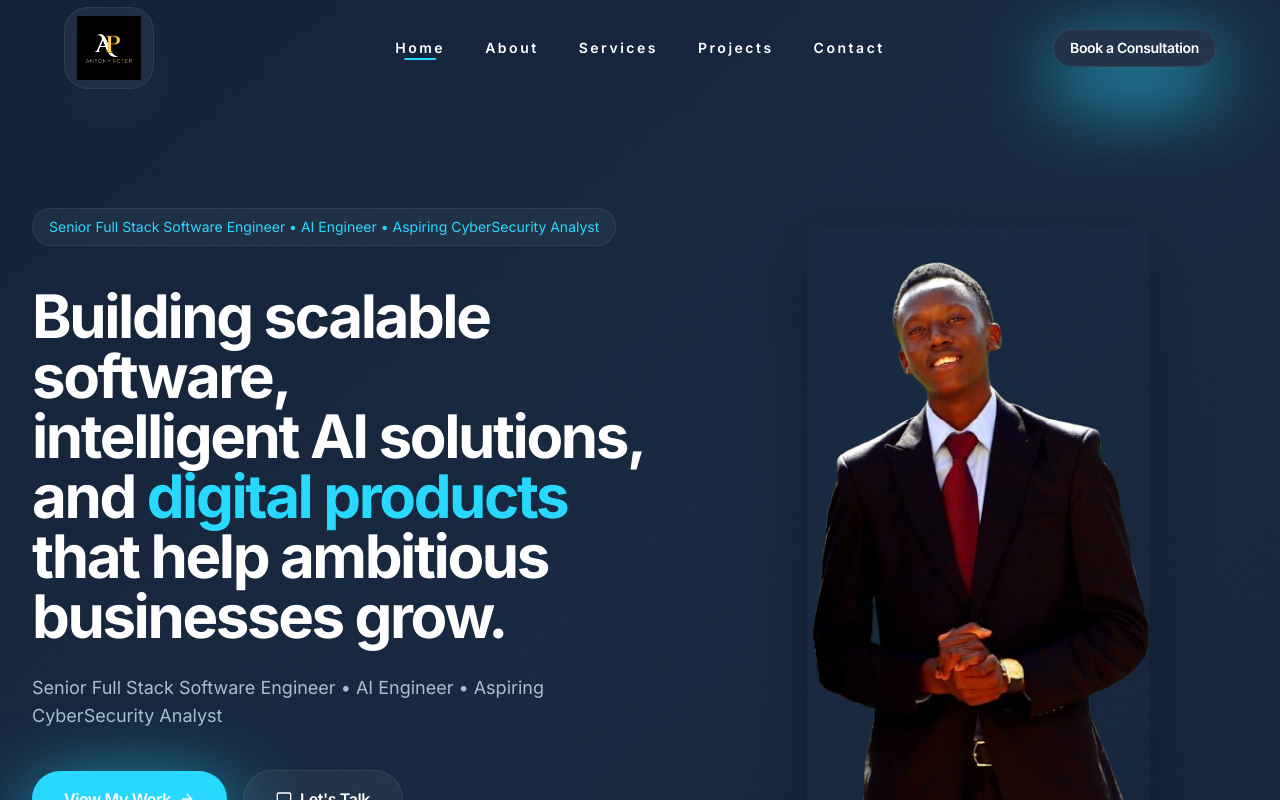
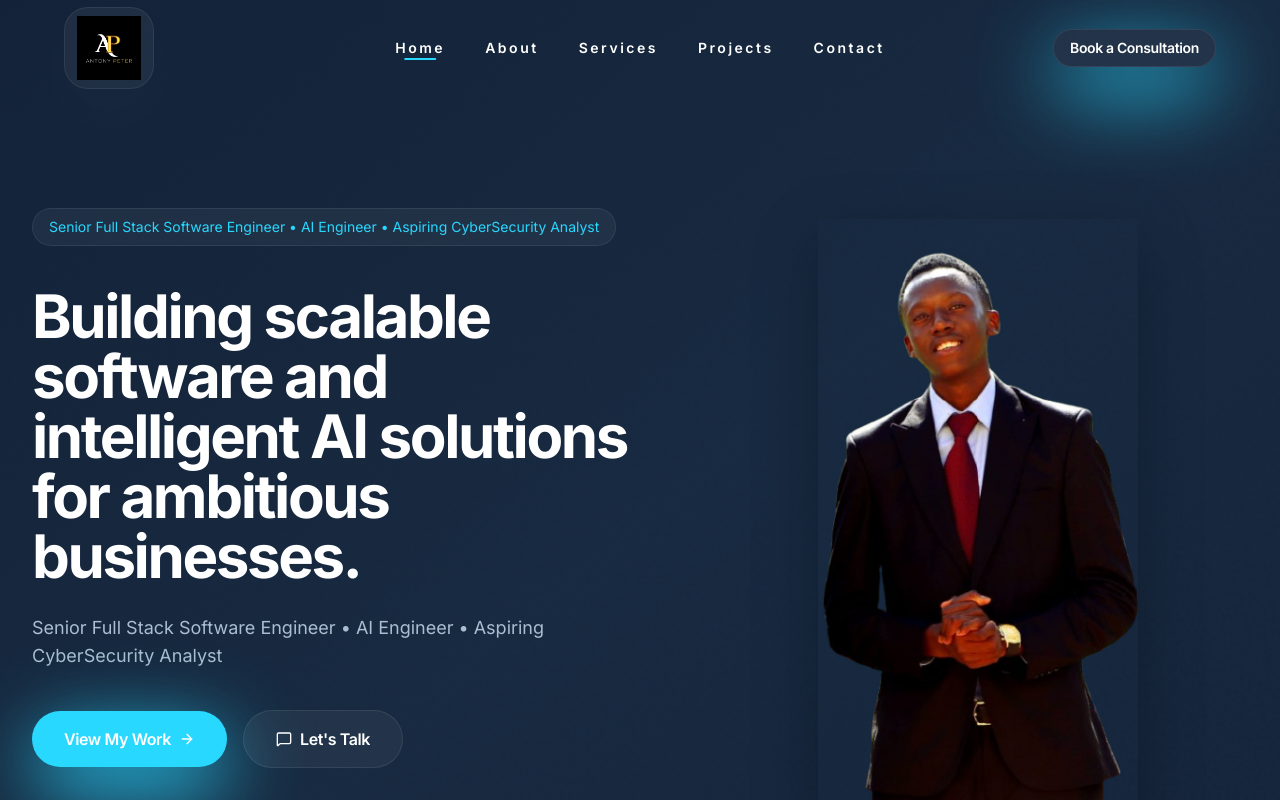
Before and after one commit to antoniodemax/antony, a React (Vite) app: page / in a window 1280 px wide. Shown: the top 800 px of the page. Built offline with nearby package versions, Linux system fonts and the light colour scheme.

Commit message:
made the hero section slightly narrower for a cleaner desktop layout

```diff
--- a/src/components/sections/Hero.tsx
+++ b/src/components/sections/Hero.tsx
@@ -37,12 +37,11 @@ export default function Hero() {
 
             <motion.div variants={item} className="space-y-7 max-w-2xl">
               <h1 className="text-4xl sm:text-5xl lg:text-6xl font-bold tracking-[-0.04em] leading-tight text-white">
-                Building scalable software,
+                Building scalable software and
                 <br className="hidden xl:block" />
-                <span className="text-white/90">intelligent AI solutions,</span>{' '}
-                and <span className="text-accent">digital products</span>
+                <span className="text-white/90">intelligent AI solutions</span>
                 <br className="hidden xl:block" />
-                that help ambitious businesses grow.
+                for ambitious businesses.
               </h1>
 
               <p className="max-w-xl text-base sm:text-lg leading-8 text-muted">
@@ -85,13 +84,13 @@ export default function Hero() {
             </motion.div>
           </motion.div>
 
-          <motion.div variants={item} className="relative mx-auto w-full max-w-[420px] overflow-visible">
+          <motion.div variants={item} className="relative mx-auto w-full max-w-[320px] overflow-visible">
             <img
               src="/portrait.png"
               alt="Antony Peter — Senior Full-Stack Software Engineer"
               loading="lazy"
               decoding="async"
-              className="hero-portrait mx-auto h-[560px] w-auto object-top"
+              className="hero-portrait mx-auto h-[500px] w-auto object-top"
             />
           </motion.div>
         </div>
```
Also changed, not shown: 1 other file (tests, documents, lock files or other folders).
